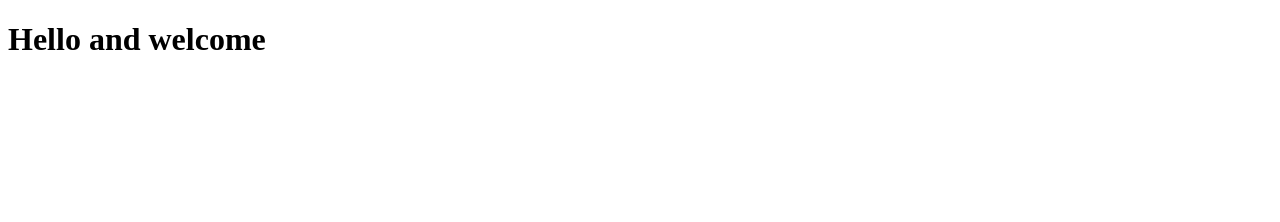
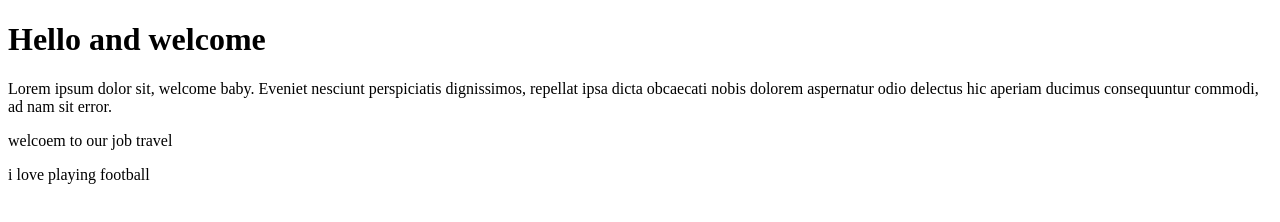
Before and after one commit to josefcode/welcome, a plain HTML site: page index.html in a window 1280 px wide. Drawn offline with Linux system fonts and the light colour scheme.

Commit message:
Add: paragraph to our input

```diff
--- a/index.html
+++ b/index.html
@@ -7,5 +7,12 @@
   </head>
   <body>
     <h1>Hello and welcome</h1>
+    <p>
+      Lorem ipsum dolor sit, welcome baby. Eveniet nesciunt perspiciatis
+      dignissimos, repellat ipsa dicta obcaecati nobis dolorem aspernatur odio
+      delectus hic aperiam ducimus consequuntur commodi, ad nam sit error.
+    </p>
+    <span>welcoem to our job travel </span>
+    <p>i love playing football</p>
   </body>
 </html>
```
